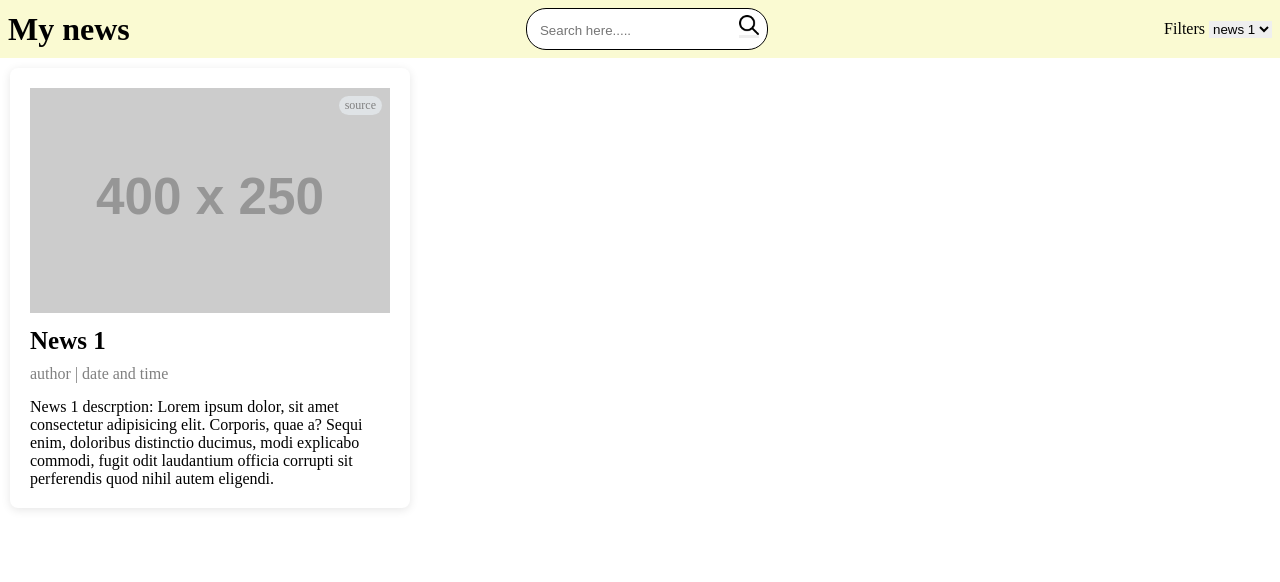
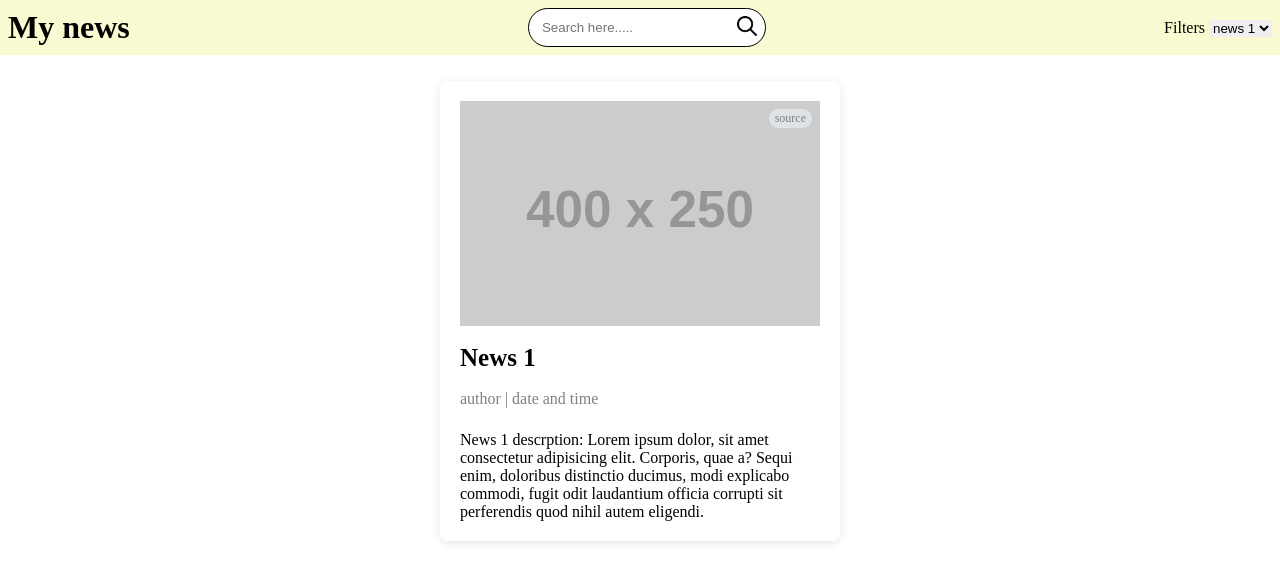
Before and after one commit to Anubhavigaur/mern-projects, a plain HTML site: page Form validation/real project/index.html in a window 1280 px wide. Drawn offline with Linux system fonts and the light colour scheme; no server answers; placeholder pictures from the web are drawn by us.

Commit message:
News APP using api

```diff
--- a/real project/style.css
+++ b/Form validation/real project/style.css
@@ -21,6 +21,9 @@ input {
 }
 
 form {
+  display: flex;
+  justify-content: space-between;
+  align-items: center;
   padding: 6px 8px;
   border: 1px black solid;
   border-radius: 20px;
@@ -28,7 +31,26 @@ form {
 
 }
 
+form button {
+  background-color: white;
+  font-size: 1rem;
+}
+
+main {
+  display: flex;
+  flex-wrap: wrap;
+  justify-content: center;
+  align-items: stretch;
+  margin: 8px;
+  padding: 8px;
+}
+
 .card {
+  display: flex;
+  flex-direction: column;
+  gap: 8px;
+  justify-content: center;
+  align-items: flex-start;
   background-color: white;
   border-radius: 8px;
   box-shadow: 0 2px 10px rgba(0, 0, 0, 0.1);
@@ -72,11 +94,3 @@ form {
   background-color: rgba(240, 248, 255, 0.493);
 
 }
-
-main {
-  display: flex;
-  flex-direction: row;
-  flex-wrap: wrap;
-  gap: 20px;
-  overflow-x: auto;
-}
```
Also changed, not shown: Form validation/real project/index.html (renamed from real project/index.html), Form validation/real project/respnd.json (renamed from real project/respnd.json), Form validation/real project/script.js (renamed from real project/script.js), Form validation/real project/search.png (renamed from real project/search.png).
